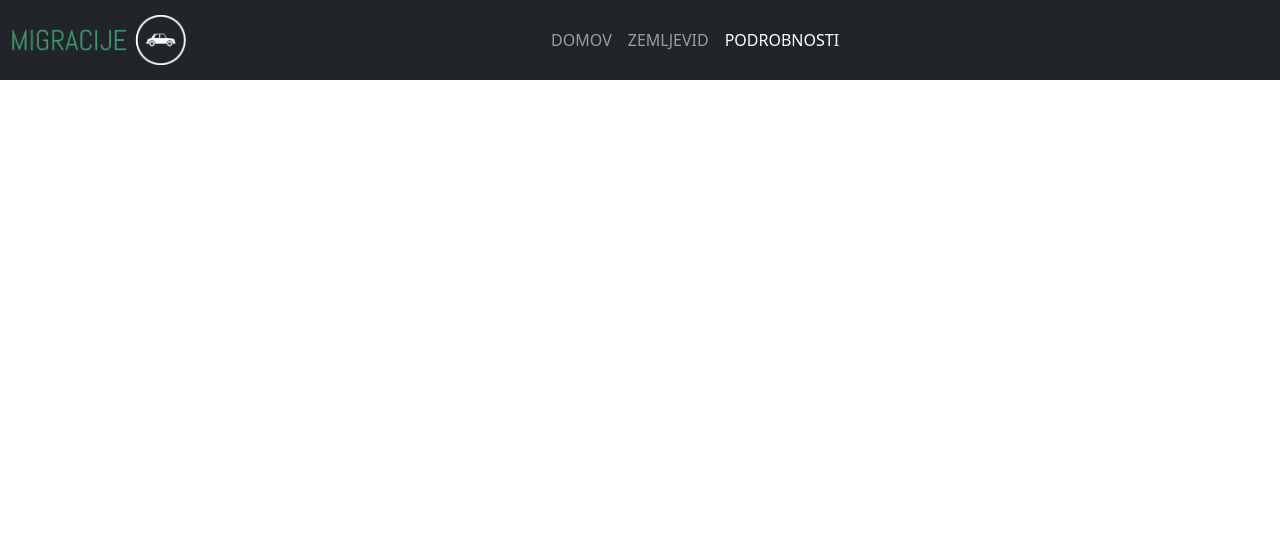
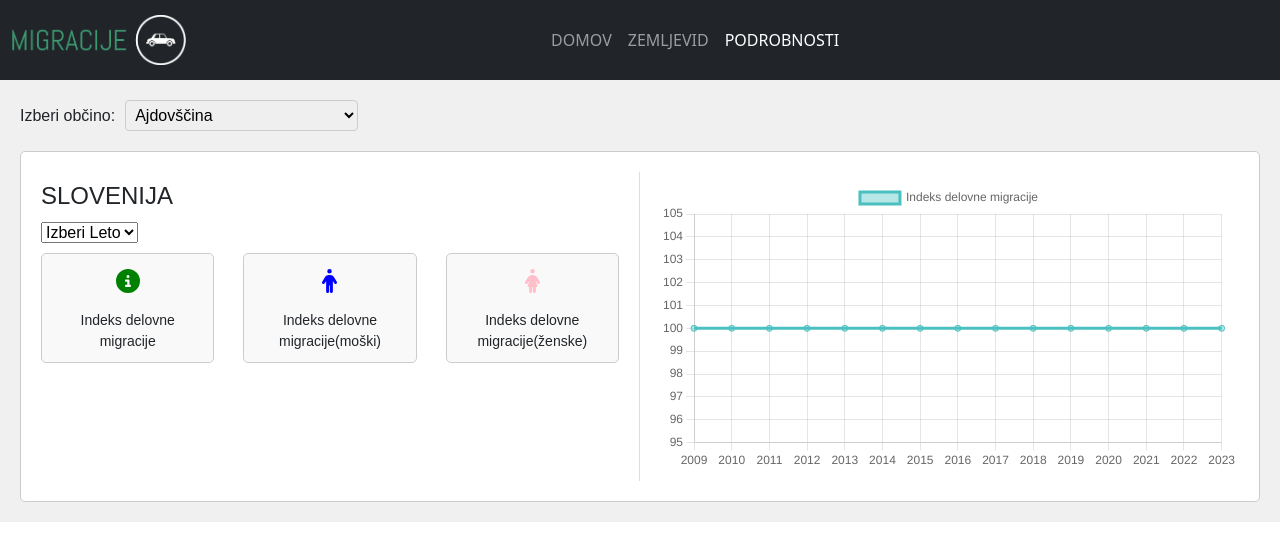
Before and after one commit to toorkk/PRAKTIKUM2, a React (Vite) app in the folder MigracijePK2/: page /podrobnosti/SLOVENIJA in a window 1280 px wide. Shown: the top 560 px of the page. Built offline with nearby package versions, Linux system fonts and the light colour scheme.

Commit message:
dodal da lahko prides na podrobnosti iz obcine na mapi

```diff
--- a/MigracijePK2/src/App.jsx
+++ b/MigracijePK2/src/App.jsx
@@ -15,7 +15,7 @@ function App() {
           <Routes>
             <Route path="/home" element={<Home />} />
             <Route path="/map" element={<MapComponent />} />
-            <Route path="/podrobnosti" element={<Podrobnosti />} />
+            <Route path="/podrobnosti/:obcina" element={<Podrobnosti />} />
           </Routes>
 
       </div>
--- a/MigracijePK2/src/components/GeoJsonController.jsx
+++ b/MigracijePK2/src/components/GeoJsonController.jsx
@@ -42,18 +42,14 @@ function GeoJsonController({type, leto, handleHoveredLayerChange}) {
           weight: 2,
           color: 'gray',
           dashArray: 3,
-          });    };
-
-    const zoomToFeature = (e) => {
-      map.fitBounds(e.target.getBounds());
-    };
+          });
+          };
 
     function onEach(feature, layer) {
 
         layer.on({
           mouseover: highlightFeature,
           mouseout: resetHighlight,
-          click: zoomToFeature
         });
 
         if (feature.properties.ENOTA === "SR") {
@@ -83,6 +79,7 @@ function GeoJsonController({type, leto, handleHoveredLayerChange}) {
             popupContent += "No data available";
           }
           popupContent += `Površina: ${feature.properties.POV_KM2} km²\n</pre>`;
+          popupContent += '<a href="http://localhost:5173/podrobnosti/' + feature.properties.OB_UIME + '">PODROBNOSTI</a>';
           layer.bindPopup(popupContent);
         }
     }
@@ -141,4 +138,4 @@ function GeoJsonController({type, leto, handleHoveredLayerChange}) {
     );
   };
 
-  export default React.memo(GeoJsonController);
+  export default GeoJsonController;
--- a/MigracijePK2/src/components/Navbar123.jsx
+++ b/MigracijePK2/src/components/Navbar123.jsx
@@ -24,7 +24,7 @@ function Navbar123() {
           <Nav className="me-auto custom-nav">
             <Nav.Link as={NavLink} to="/home">DOMOV</Nav.Link>
             <Nav.Link as={NavLink} to="/map">ZEMLJEVID</Nav.Link>
-            <Nav.Link as={NavLink} to="/podrobnosti">PODROBNOSTI</Nav.Link>
+            <Nav.Link as={NavLink} to="/podrobnosti/SLOVENIJA">PODROBNOSTI</Nav.Link>
           </Nav>
         </Navbar.Collapse>
       </Container>
--- a/MigracijePK2/src/components/Podrobnosti.jsx
+++ b/MigracijePK2/src/components/Podrobnosti.jsx
@@ -14,6 +14,7 @@ import {
 } from 'chart.js';
 import data from '../../data/Podatki.json';
 import '../Podrobnosti.css';
+import { useParams } from 'react-router-dom';
 
 ChartJS.register(
   CategoryScale,
@@ -26,10 +27,14 @@ ChartJS.register(
 );
 
 const Podrobnosti = () => {
+  let { obcina } = useParams();
+
   const initialObcina = data.length > 1 ? data[1].Občine : '';
-  const [selectedObcina, setSelectedObcina] = useState(initialObcina);
+  const [selectedObcina, setSelectedObcina] = useState(obcina);
   const [selectedYear, setSelectedYear] = useState(null);
   const [selectedData, setSelectedData] = useState(null);
+
+  console.log("selectedObcina", selectedObcina)
 
   useEffect(() => {
     setSelectedData(data.find(item => item.Občine === selectedObcina));
@@ -63,7 +68,7 @@ const Podrobnosti = () => {
     <div className="podrobnosti-container">
       <div className="obcina-selector">
         <label htmlFor="obcina">Izberi občino: </label>
-        <select id="obcina" value={selectedObcina} onChange={handleObcinaChange}>
+        <select id="obcina" value={selectedObcina} onChange={handleObcinaChange} >
           {data.filter(item => item["Občine"] !== "Ime"  && item["Občine"] !== "SLOVENIJA").map((item) => (
             <option key={item.Občine} value={item.Občine}>{item.Občine}</option>
           ))}
```
